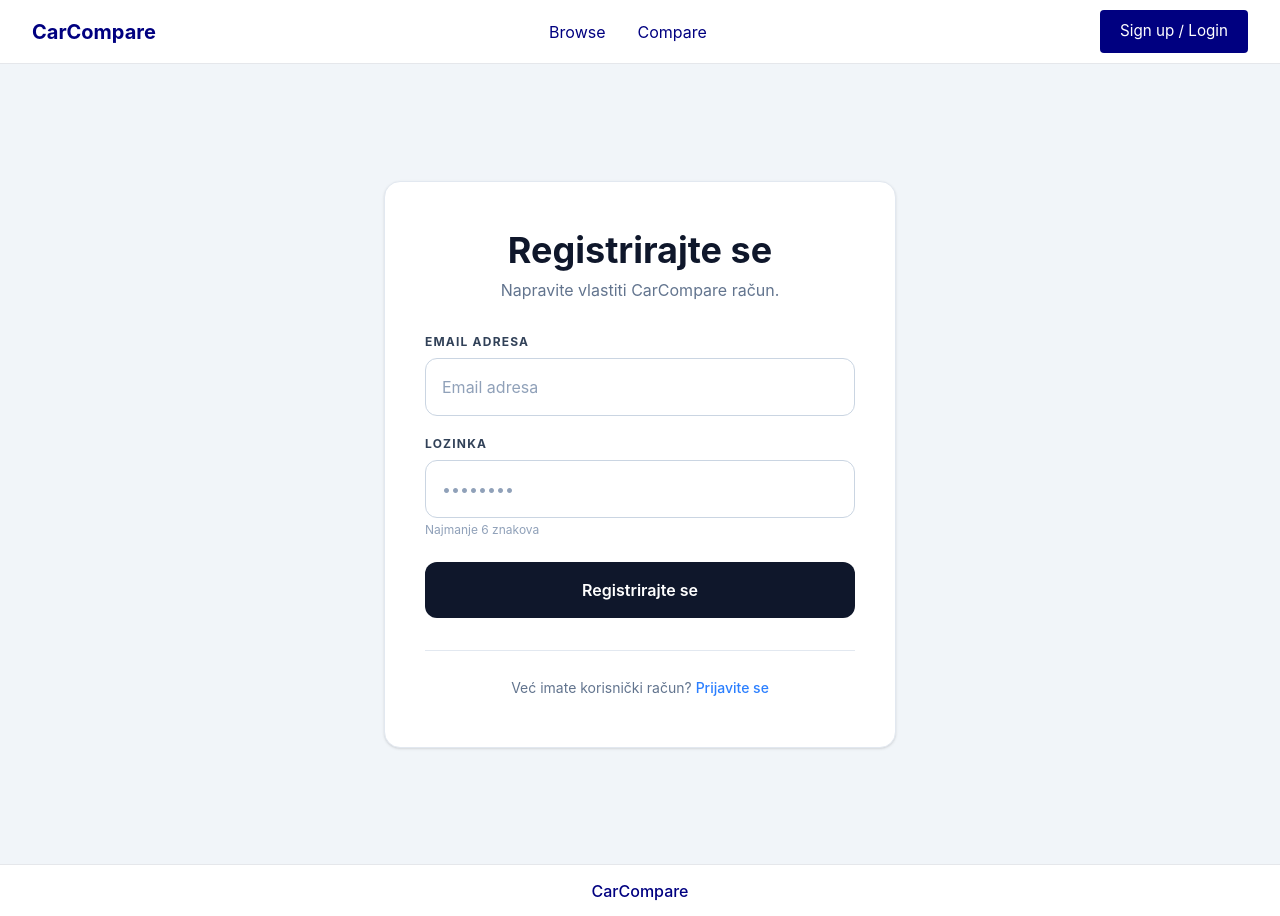
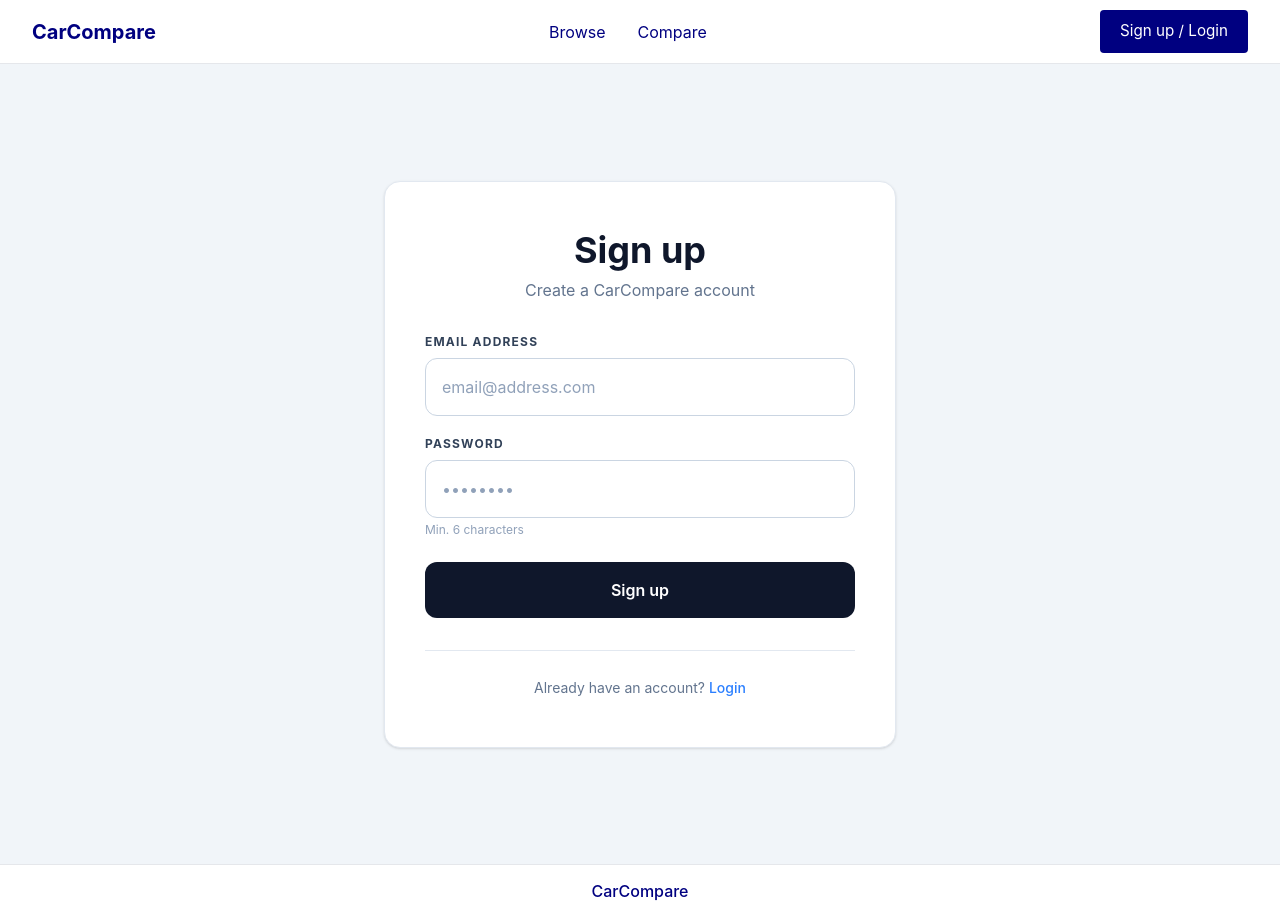
Before and after one commit to Diego160405/CarCompare, a Vue app: page /signup in a window 1280 px wide. Built offline with nearby package versions, Linux system fonts and the light colour scheme; no server answers.

Commit message:
Full commit teksta na engleski

```diff
--- a/src/views/Home.vue
+++ b/src/views/Home.vue
@@ -9,9 +9,17 @@ const authStore = useAuthStore()
 
   <div>
     <div
-      class="w-full bg-cover bg-center"
+      class="w-full bg-cover bg-center flex items-center"
       style="height: 768px; background-image: url(
         '/HomeBackground.jpeg');">
+      <div class="ml-16 max-w-lg flex flex-col gap-4">
+        <h1 class="text-5xl font-bold text-white">
+          Naslov
+        </h1>
+        <p class="text-lg text-white/80">
+          Opis ili podnaslov koji želiš ovdje staviti.
+        </p>
+      </div>
     </div>
   </div>
 </template>
--- a/src/views/Login.vue
+++ b/src/views/Login.vue
@@ -29,15 +29,15 @@ const login = async () => {
     <div class="bg-white rounded-2xl shadow-sm border border-slate-200 w-full max-w-lg px-10 py-12">
 
       <div class="text-center mb-8">
-        <h1 class="text-4xl font-bold text-slate-900 mb-2">Prijavite se</h1>
-        <p class="text-slate-500 text-base">Dobro došli nazad.</p>
+        <h1 class="text-4xl font-bold text-slate-900 mb-2">Login</h1>
+        <p class="text-slate-500 text-base">Welcome back to CarCompare</p>
       </div>
 
       <div v-if="loggedIn" class="text-green-600 font-semibold text-sm mb-4">
-        Uspješno ste se prijavili!
+        Logged in successfully!
       </div>
       <div v-if="loggedOut" class="text-slate-500 font-semibold text-sm mb-4">
-        Uspješno ste se odjavili!
+        Logged out successfully!
       </div>
       <div v-if="authStore.error" class="text-red-500 text-sm mb-4">
         {{ authStore.error }}
@@ -45,12 +45,12 @@ const login = async () => {
 
       <div class="mb-5">
         <label class="block text-xs font-bold tracking-widest text-slate-700 uppercase mb-2">
-          Email Adresa
+          Email Address
         </label>
         <input
           v-model="email"
           type="email"
-          placeholder="Email adresa"
+          placeholder="email@address.com"
           class="w-full border border-slate-300 rounded-xl px-4 py-4 text-slate-700 placeholder-slate-400 focus:outline-none focus:ring-2 focus:ring-slate-400 text-base"
         />
       </div>
@@ -58,7 +58,7 @@ const login = async () => {
       <div class="mb-6">
         <div class="flex items-center justify-between mb-2">
           <label class="block text-xs font-bold tracking-widest text-slate-700 uppercase">
-            Lozinka
+            Password
           </label>
         </div>
         <input
@@ -71,13 +71,13 @@ const login = async () => {
       <button
         @click="login"
         class="w-full bg-slate-900 hover:bg-slate-800 text-white font-semibold text-base rounded-xl py-4 transition-colors">
-        Prijavite se
+        Log in
       </button>
 
       <div class="border-t border-slate-200 mt-8 pt-6 text-center">
-        <span class="text-slate-500 text-sm">Nemate korisnički račun? </span>
+        <span class="text-slate-500 text-sm">Don't have an account?</span>
         <RouterLink to="/signup" class="text-blue-500 text-sm hover:underline font-medium">
-          Registrirajte se
+          Sign up
         </RouterLink>
       </div>
     </div>
--- a/src/views/Signup.vue
+++ b/src/views/Signup.vue
@@ -24,10 +24,10 @@ const register = async () => {
 
       <div class="text-center mb-8">
         <h1 class="text-4xl font-bold text-slate-900 mb-2">
-          Registrirajte se
+          Sign up
         </h1>
         <p class="text-slate-500 text-base">
-          Napravite vlastiti CarCompare račun.
+          Create a CarCompare account
         </p>
       </div>
 
@@ -37,18 +37,18 @@ const register = async () => {
 
       <div class="mb-5">
         <label class="block text-xs font-bold tracking-widest text-slate-700 uppercase mb-2">
-          Email Adresa
+          Email Address
         </label>
         <input
           v-model="email"
           type="email"
-          placeholder="Email adresa"
+          placeholder="email@address.com"
           class="w-full border border-slate-300 rounded-xl px-4 py-4 text-slate-700 placeholder-slate-400 focus:outline-none focus:ring-2 focus:ring-slate-400 text-base"/>
       </div>
 
       <div class="mb-6">
         <label class="block text-xs font-bold tracking-widest text-slate-700 uppercase mb-2">
-          Lozinka
+          Password
         </label>
         <input
           v-model="password"
@@ -56,22 +56,22 @@ const register = async () => {
           placeholder="••••••••"
           class="w-full border border-slate-300 rounded-xl px-4 py-4 text-slate-700 placeholder-slate-400 focus:outline-none focus:ring-2 focus:ring-slate-400 text-base"/>
         <p class="text-slate-400 text-xs mt-1">
-          Najmanje 6 znakova
+          Min. 6 characters
         </p>
       </div>
 
       <button
         @click="register"
         class="w-full bg-slate-900 hover:bg-slate-800 text-white font-semibold text-base rounded-xl py-4 transition-colors">
-        Registrirajte se
+        Sign up
       </button>
 
       <div class="border-t border-slate-200 mt-8 pt-6 text-center">
         <span class="text-slate-500 text-sm">
-          Već imate korisnički račun?
+          Already have an account?
         </span>
         <RouterLink to="/login" class="text-blue-500 text-sm hover:underline font-medium">
-          Prijavite se
+          Login
         </RouterLink>
       </div>
     </div>
```
